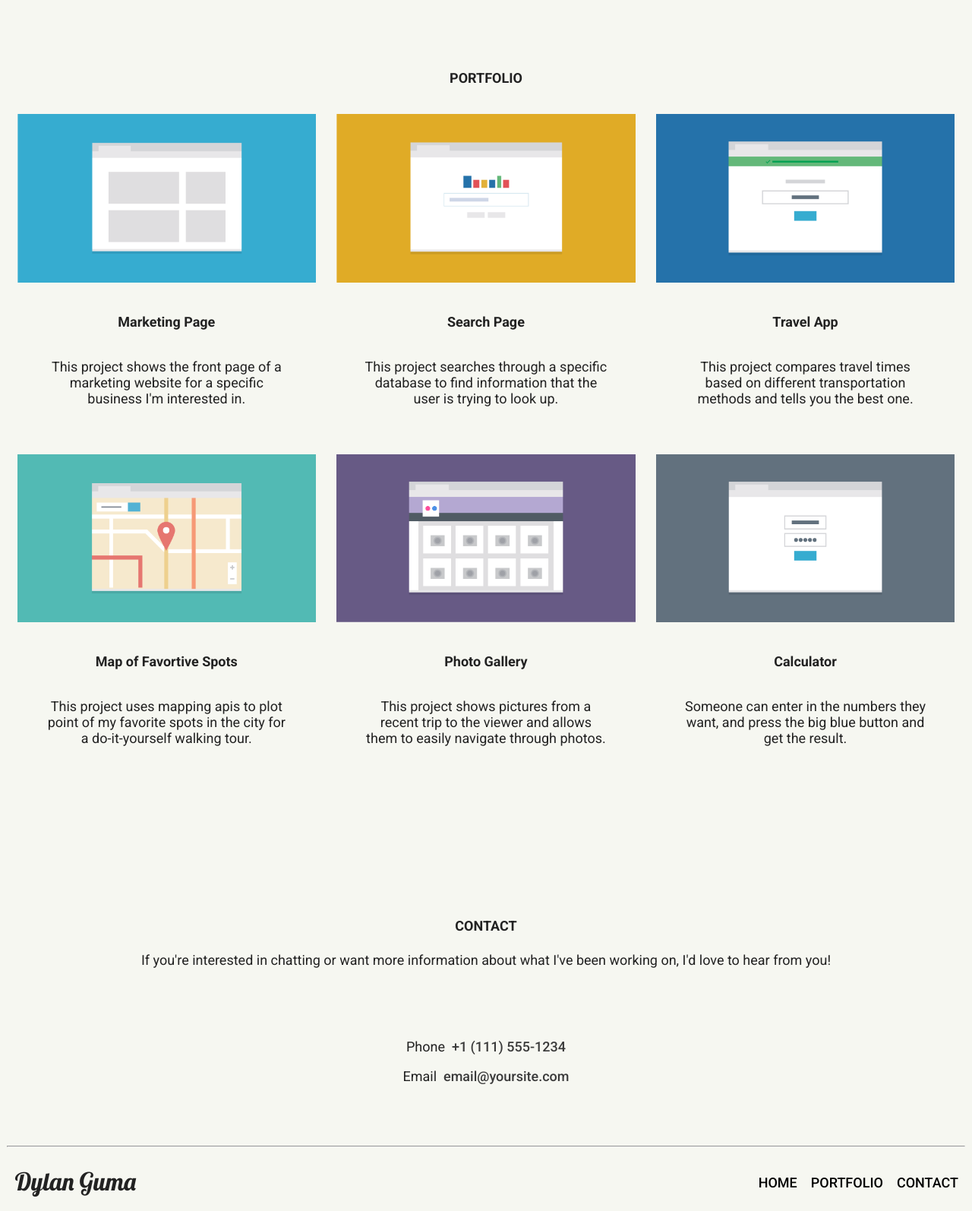
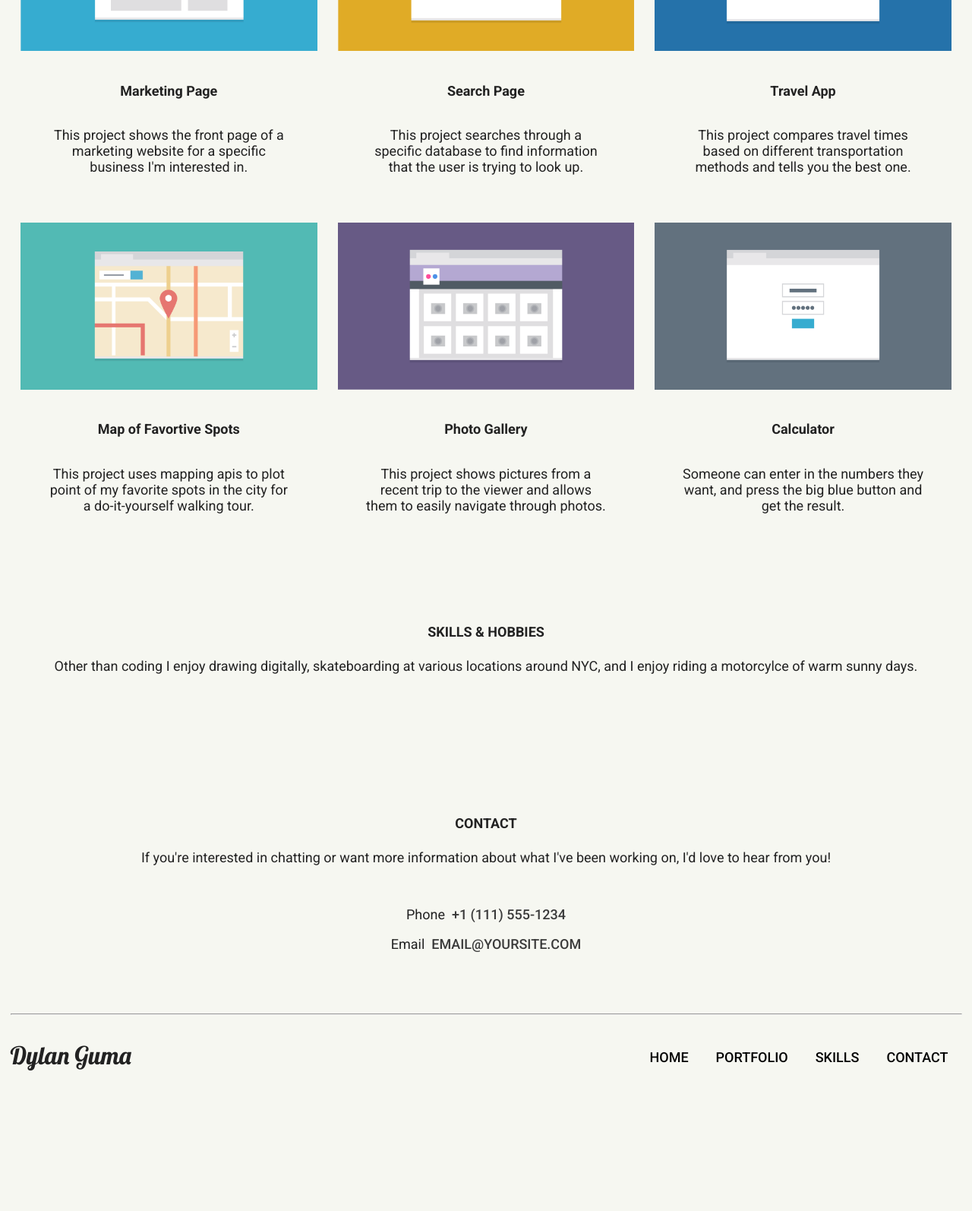
Before and after one commit to dguma/Team-Treehouse-Project-2, a plain HTML site: page index.html in a window 1280 px wide. Shown: the part 715-2309 px from the top of the page at 76% size. After the commit the page ends 2171 px from the top, so only its background shows below. Drawn offline with Linux system fonts and the light colour scheme; a web font is replaced by a local one.

Commit message:
viewport fix
viewport fixed for screen sizes. An additonal section was added.

```diff
--- a/css/style.css
+++ b/css/style.css
@@ -4,10 +4,8 @@
   box-sizing: border-box;
 }
 
-/* Element Styles */
-
 body {
-  	margin: 1em .5em 1em .5em;
+  	margin: 1em .75em 1em .75em;
   	text-align: center;
   	font-family: 'Roboto', sans-serif;
   	color: #222;
@@ -20,6 +18,7 @@ a {
 	text-decoration: none;
 	color: black;
 	font-weight: 500;
+	text-transform: uppercase;
 }
 
 a:hover {
@@ -27,46 +26,41 @@ a:hover {
 }
 
 nav ul {
-	display: inline;
 	list-style-type: none;
-	justify-content: space-around;
+	padding: 0;
+}
+
+nav li {
+	padding: 1em;
 
 }
 
-nav li {
-	padding: .5em;
+nav a {
+	color: black;
 }
 
-nav a {
-	text-decoration: none;
-	color: black;
-	text-transform: uppercase;
+footer {
+	display: flex;
+	justify-content: space-between;
 }
 
 footer nav {
-	float: right;
 	display: none;
 }
 
 footer .name {
-/*	float: left;*/
-	padding-top: .5em;
+	float: left;
+	padding-top: .75em;
 }
-
-/* Section Styles */
 
 .name {
 	font-size: 180%;
 	font-family: 'Lobster', cursive;
 }
 
-/* Profile information section */
-
 .profile-image {
 	width: 75%;
 }
-
-/* Portfolio Section */
 
 .thumbnail-description {
 	margin: 0  2em 2em 2em;
@@ -76,17 +70,12 @@ footer .name {
 	width: 100%;
 }
 
-.thumbnail-section {
-/*	flex: 1;*/
-}
-
 .thumbnail-section-title,
 .contact,
-.contact-information {
-	padding-top: 5%;
+.main-header,
+.skills {
+	padding-top: 4em;
 }
-
-/* Contact Section */
 
 .contact {
 	width: 90%;
@@ -98,52 +87,45 @@ footer .name {
 	color: #3A3A3A;
 }
 
-.top {
-		display: block;
-		padding-top: 1.5em;
+.contact-information {
+	padding-top: 1em;
 }
 
-/* Media Queries */
+.top {
+	padding-top: 1.75em;
 
-@media screen and (min-width: 320px) {
-	footer .name {
-		float: left;
-	}
-
-	.top {
-		float: right;
-	}
-
-	.main-nav {
-		padding-bottom: 2em;
-	}
 }
 
+.skills {
+	padding-bottom: 4em;
+}
+
+
 @media screen and (min-width: 768px) {
-	.main-nav {
-		width: 500px;
-		margin: 0 auto;
+	.nav-container {
+		margin:  0 auto;
 	}
-
 	.main-nav ul {
 		display: inline-flex;
 	}
 
-	.main-nav li {
-		padding: 1em 2em 0;
-	}
-
-	section {
+	.portfolio-container {
 		display: flex;
 		flex-flow: row wrap;
+
 	}
 
 	footer nav {
-		display: inline;
+		display: block;
 	}
 
 	footer ul {
 		display: inline-flex;
+	}
+
+	footer {
+		display: flex;
+		justify-content: space-between;
 	}
 
 	.top {
@@ -153,14 +135,13 @@ footer .name {
 	.main-header {
 		display: flex;
 		flex-direction: row-reverse;
-		height: 100%;
-		margin: 5em .75em 5em .75em;
+		justify-content: space-between;
 	}
 
 	.profile-bio {
-		width: 50%;
+		padding-right: 1em;
 		text-align: left;
-		margin: 0 .75em;
+		margin: 0;
 	}
 
 	.profile-image {
@@ -179,22 +160,24 @@ footer .name {
 }
 
 @media screen and (min-width: 1024px) {
-	main,
-	.contact {
-		margin-top: 5em;
+
+	.name {
+		padding: 1em 0 .5em 0;
 	}
 
-	.name {
-		float: left;
-		padding: .333em;
+	footer {
+		display: flex;
+		justify-content: space-between;
 	}
 
-	.main-nav {
-		float: right;
+	footer .name {
+		padding-top: .75em;
 	}
 
 	.main-header {
-		display: inline-block;
+		display: flex;
+		justify-content: space-between;
+		padding: .5em;
 	}
 
 	.profile-bio {
@@ -210,4 +193,10 @@ footer .name {
 		width: 33.33%;
 	}
 
+	.nav-container {
+		display: flex;
+		justify-content: space-between;
+		padding-bottom: 3em;
+	}
+
 }
--- a/index.html
+++ b/index.html
@@ -13,6 +13,7 @@
 
 	<a id="top"></a>
 
+	<div class="nav-container">
 		<div class="name">Dylan Guma</div>
 
 		<div class="main-nav" id="home">
@@ -20,11 +21,12 @@
 				<ul>
 					<li><a href="#home">HOME</a></li>
 					<li><a href="#portfolio">PORTFOLIO</a></li>
+					<li><a href="#skills">SKILLS</a></li>
 					<li><a href="#contact">CONTACT</a></li>
 				</ul>
 			</nav>
 		</div>
-
+	</div>
 	<header>
 
 		<div class="main-header">
@@ -38,7 +40,7 @@
 
 		<h4 class="thumbnail-section-title" id="portfolio">PORTFOLIO</h4>
 
-		<section>
+		<div class="portfolio-container">
 
 			<div class="thumbnail-section">
 				<img src="images/portfolio-1.png" alt="Picture of marketing data" class="thumbnail">
@@ -76,7 +78,12 @@
 				<p class="thumbnail-description">Someone can enter in the numbers they want, and press the big blue button and get the result.</p>
 			</div>
 
-		</section>
+		</div>
+
+		<div class="skills" id="skills">
+			<h4>SKILLS &amp; HOBBIES</h4>
+			<p>Other than coding I enjoy drawing digitally, skateboarding at various locations around NYC, and I enjoy riding a motorcylce of warm sunny days.</p>
+		</div>
 
 		<div class="contact" id="contact">
 
@@ -89,6 +96,7 @@
 			</div>
 
 		</div>
+
 
 	</main>
 
@@ -104,6 +112,7 @@
 			<ul>
 				<li><a href="#home">Home</a></li>
 				<li><a href="#portfolio">Portfolio</a></li>
+				<li><a href="#skills">SKILLS</a></li>
 				<li><a href="#contact">Contact</a></li>
 			</ul>
 		</nav>
```
Lines whose indentation alone changed are shown as unchanged.
